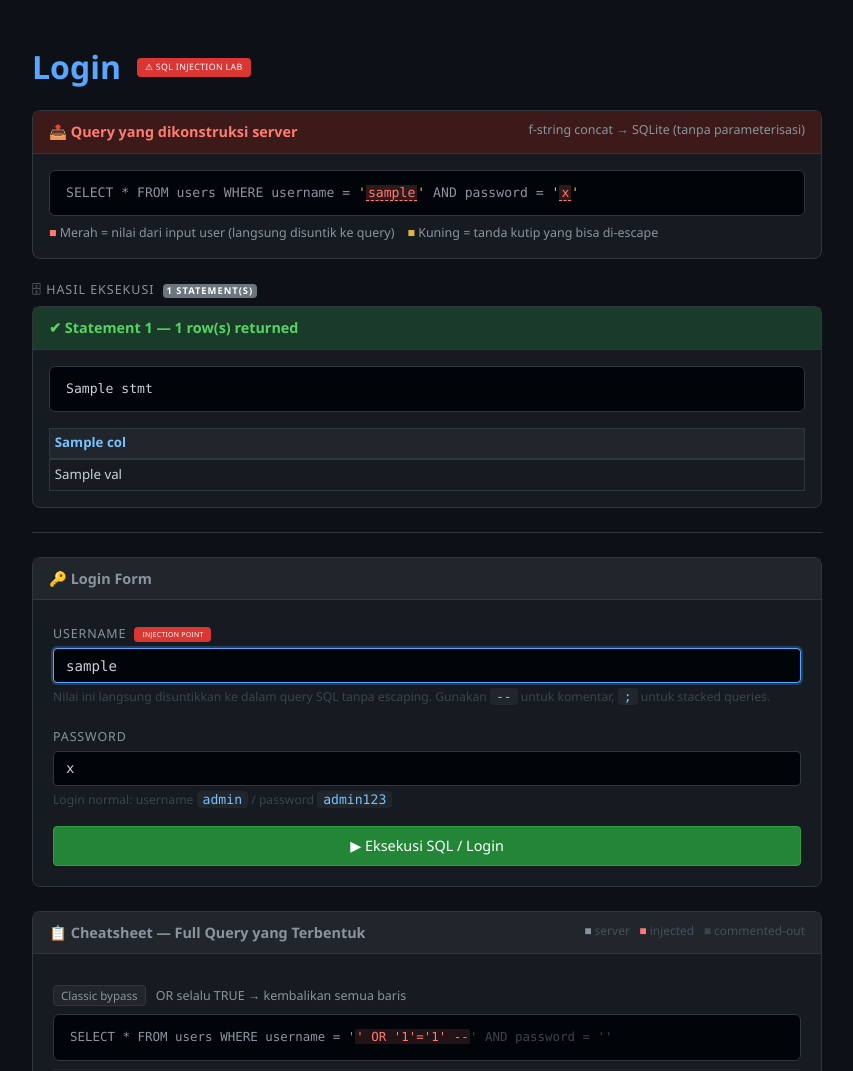
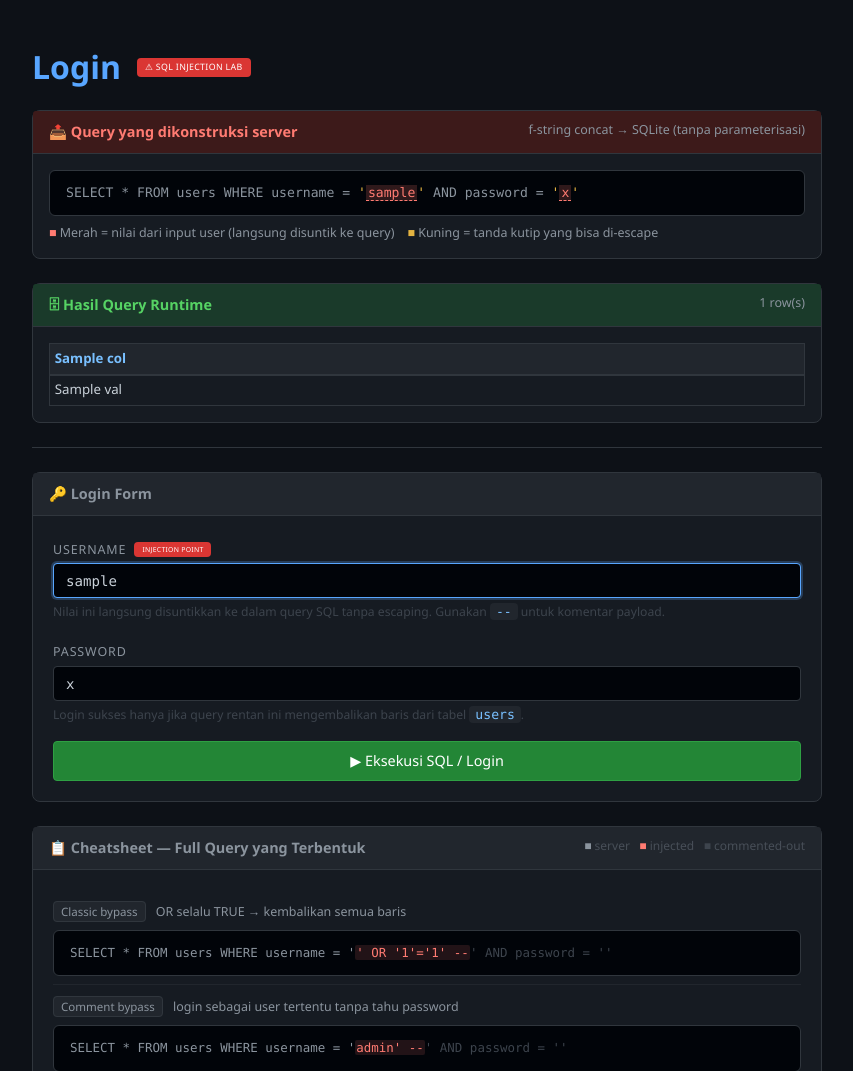
Before and after one commit to maliks1/vulnerable-flask-app, a Flask app: template templates/login.html in a window 1280 px wide. Shown: the top 1071 px of the page, without its empty margins (213-1066 px from the left). Run offline with Flask 2, Linux system fonts and the light colour scheme; the template is opened without the code that fills it: most values are stand-ins (such as "Sample title", 1, 10 or a date in 2020); parts of the project's set-up code (start-up, migrations or seed data) failed here and were passed over; some libraries are stand-ins or nearby versions.

Commit message:
refactor(auth): simplify login query execution and handle auth status
- Replace stacked queries execution with single execute path for login SQL query
- Add auth_status states: idle, success, failed, error to represent login outcome
- Extract username from query result if login succeeds and store in session
- Capture and display SQL error messages on query failure
- Update login template to show detailed auth status banners and query results
- Remove legacy login bypass logic and multi-statement result handling
- Streamline query result display with columns and rows rendering in UI

```diff
--- a/templates/login.html
+++ b/templates/login.html
@@ -262,15 +262,32 @@
             </div>
             {% endfor %} {% endif %} {% endwith %}
 
-            <!-- ── Login bypass banner ───────────────────────────────────────────── -->
-            {% if login_bypass %}
+            <!-- ── Auth result banner ─────────────────────────────────────────────── -->
+            {% if auth_status == 'success' %}
             <div class="bypass-banner mb-4">
-                <div class="title">✅ LOGIN BYPASS BERHASIL!</div>
+                <div class="title">✅ LOGIN BERHASIL</div>
                 <div
                     style="color: #8b949e; font-size: 0.85rem; margin-top: 4px"
                 >
-                    Injeksi SQL berhasil mengembalikan baris dari database.
-                    Autentikasi terlewati tanpa mengetahui password yang benar.
+                    Welcome, {{ db_username }} (username diambil dari hasil
+                    query database).
+                </div>
+            </div>
+            {% elif auth_status == 'failed' %}
+            <div class="alert alert-danger mb-4" role="alert">
+                <strong>Invalid Credentials</strong><br />
+                Query berhasil dieksekusi, tetapi database tidak mengembalikan
+                data user.
+            </div>
+            {% elif auth_status == 'error' %}
+            <div class="card mb-4">
+                <div class="card-header hdr-yellow">
+                    <strong>⚠ SQL Error</strong>
+                </div>
+                <div class="card-body p-3">
+                    <div class="alert alert-warning mb-0" role="alert">
+                        <strong>SQLiteError:</strong> {{ sql_error_message }}
+                    </div>
                 </div>
             </div>
             {% endif %}
@@ -304,70 +321,30 @@
             </div>
             {% endif %}
 
-            <!-- ── Per-statement results ─────────────────────────────────────────── -->
-            {% if query_results %}
-            <h6
-                style="
-                    color: #8b949e;
-                    text-transform: uppercase;
-                    letter-spacing: 0.08em;
-                    font-size: 0.78rem;
-                "
-            >
-                🗄 Hasil Eksekusi
-                <span class="badge badge-secondary ml-1"
-                    >{{ query_results|length }} statement(s)</span
-                >
-            </h6>
-
-            {% for result in query_results %} {% if result.error %}
-            <!-- Error result -->
-            <div class="card mb-3">
-                <div class="card-header hdr-yellow">
-                    <strong>⚠ Statement {{ loop.index }} — SQL Error</strong>
-                </div>
-                <div class="card-body p-3">
-                    <pre style="color: #e3b341">{{ result.stmt }}</pre>
-                    <div
-                        class="alert alert-warning mt-2 mb-0"
-                        style="font-size: 0.85rem"
+            <!-- ── Runtime query result ─────────────────────────────────────────── -->
+            {% if executed_query is not none and auth_status != 'error' %}
+            <div class="card mb-4">
+                <div class="card-header hdr-green">
+                    <strong>🗄 Hasil Query Runtime</strong>
+                    <span
+                        style="float: right; font-size: 0.78rem; color: #8b949e"
                     >
-                        <strong>SQLiteError:</strong> {{ result.error }}
-                    </div>
-                </div>
-            </div>
-
-            {% elif result.columns %}
-            <!-- SELECT / result-returning statement -->
-            <div class="card mb-3">
-                <div class="card-header hdr-green">
-                    <strong
-                        >✔ Statement {{ loop.index }} — {{ result.rows|length }}
-                        row(s) returned</strong
-                    >
-                    {% if login_bypass and loop.first %}
-                    <span
-                        class="badge badge-success ml-2"
-                        style="background: #2ea043; font-size: 0.72rem"
-                    >
-                        bypass via this result
+                        {{ query_rows|length }} row(s)
                     </span>
-                    {% endif %}
                 </div>
                 <div class="card-body p-0">
-                    <pre class="m-3 mb-2">{{ result.stmt }}</pre>
-                    {% if result.rows %}
-                    <div class="table-responsive px-3 pb-3">
+                    {% if query_columns and query_rows %}
+                    <div class="table-responsive p-3">
                         <table class="table table-sm table-bordered mb-0">
                             <thead>
                                 <tr>
-                                    {% for col in result.columns %}
+                                    {% for col in query_columns %}
                                     <th>{{ col }}</th>
                                     {% endfor %}
                                 </tr>
                             </thead>
                             <tbody>
-                                {% for row in result.rows %}
+                                {% for row in query_rows %}
                                 <tr>
                                     {% for val in row %}
                                     <td>{{ val }}</td>
@@ -378,40 +355,13 @@
                         </table>
                     </div>
                     {% else %}
-                    <div
-                        class="alert alert-info mx-3 mb-3"
-                        style="font-size: 0.85rem"
-                    >
-                        Query berhasil dieksekusi — tidak ada baris yang
-                        dikembalikan.
+                    <div class="alert alert-info m-3" role="alert">
+                        Query dieksekusi, tapi tidak ada data dikembalikan.
                     </div>
                     {% endif %}
                 </div>
             </div>
-
-            {% else %}
-            <!-- DML / DDL statement -->
-            <div class="card mb-3">
-                <div class="card-header hdr-blue">
-                    <strong
-                        >ℹ Statement {{ loop.index }} — DML / DDL
-                        Executed</strong
-                    >
-                </div>
-                <div class="card-body p-3">
-                    <pre>{{ result.stmt }}</pre>
-                    <div
-                        class="alert alert-info mt-2 mb-0"
-                        style="font-size: 0.85rem"
-                    >
-                        Query berhasil dieksekusi. {% if result.rowcount is not
-                        none and result.rowcount >= 0 %} Rows affected:
-                        <strong>{{ result.rowcount }}</strong>
-                        {% endif %}
-                    </div>
-                </div>
-            </div>
-            {% endif %} {% endfor %} {% endif %}
+            {% endif %}
 
             <hr class="my-4" />
 
@@ -441,8 +391,7 @@
                             <small style="color: #3d444d; font-size: 0.76rem">
                                 Nilai ini langsung disuntikkan ke dalam query
                                 SQL tanpa escaping. Gunakan
-                                <code>--</code> untuk komentar,
-                                <code>;</code> untuk stacked queries.
+                                <code>--</code> untuk komentar payload.
                             </small>
                         </div>
 
@@ -457,8 +406,9 @@
                                 placeholder="password (boleh kosong saat SQLi)"
                             />
                             <small style="color: #3d444d; font-size: 0.76rem">
-                                Login normal: username <code>admin</code> /
-                                password <code>admin123</code>
+                                Login sukses hanya jika query rentan ini
+                                mengembalikan baris dari tabel
+                                <code>users</code>.
                             </small>
                         </div>
 
```
Also changed, not shown: main.py (+41 -52 lines), 1 other file.
